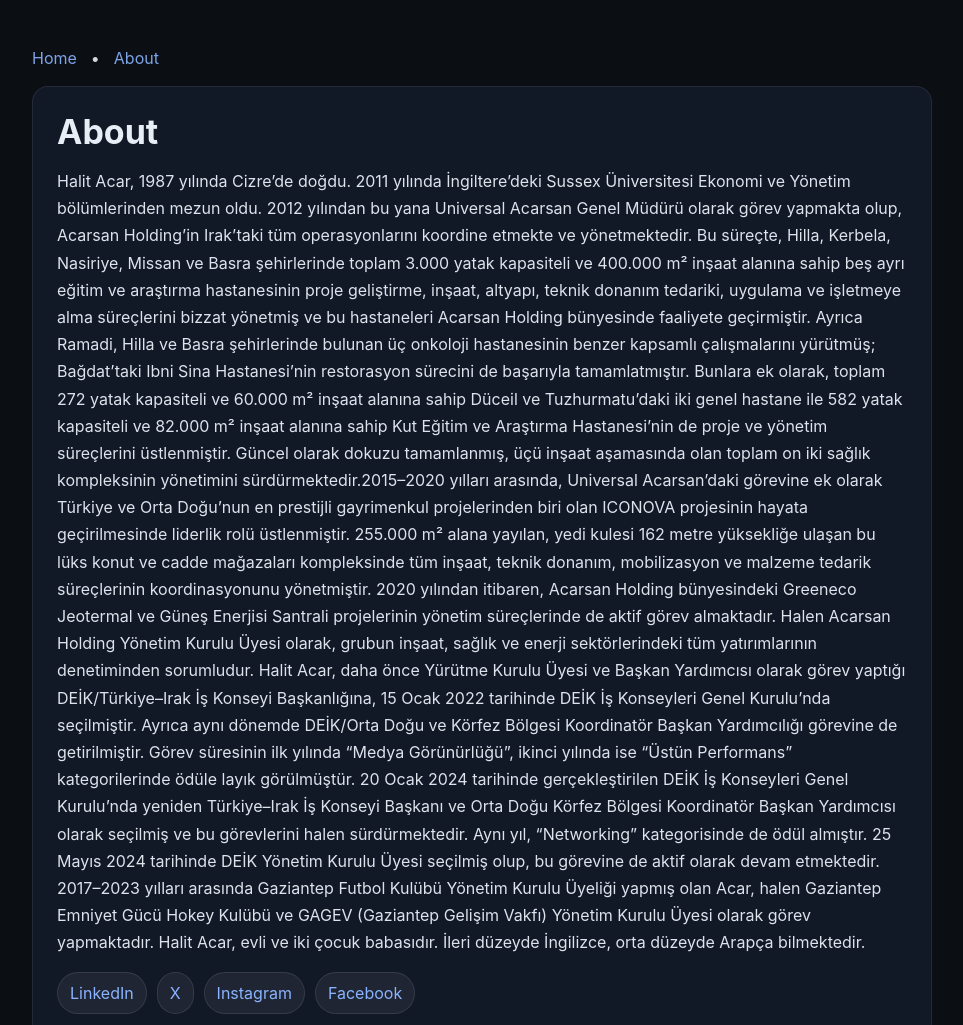
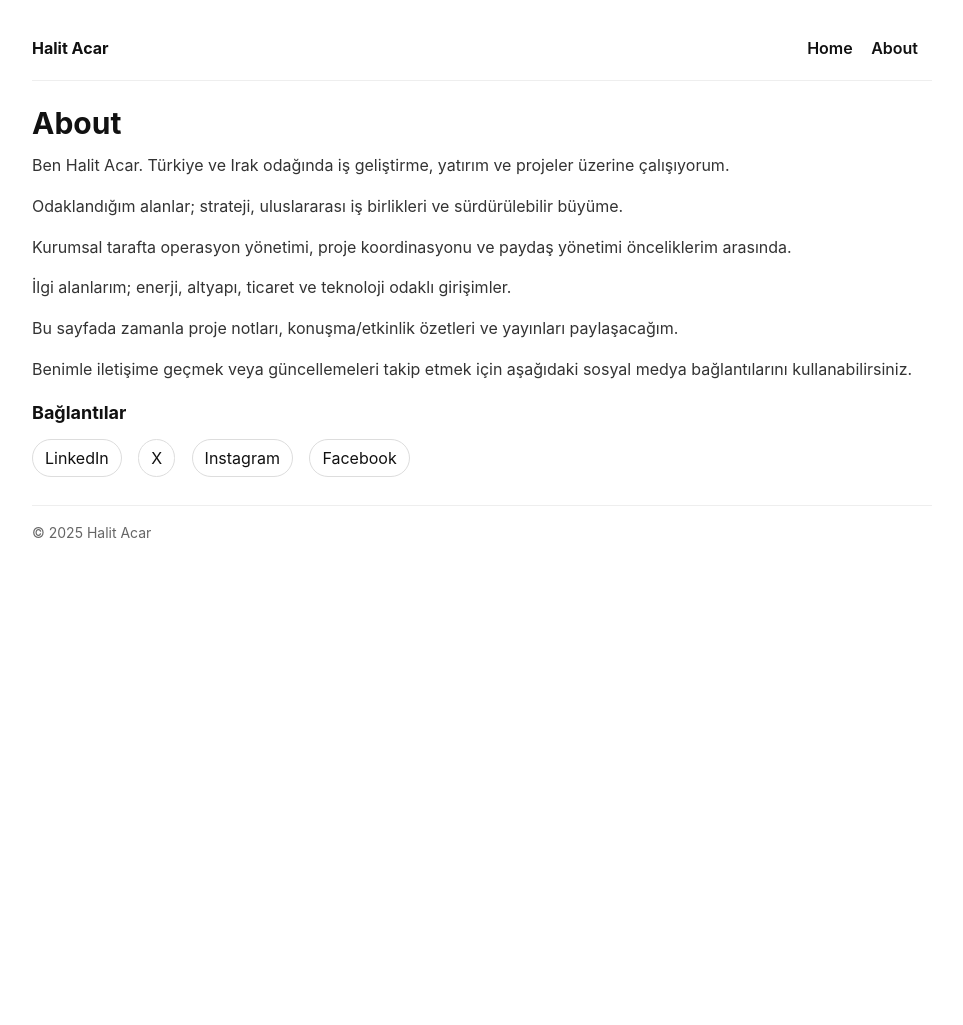
Before and after one commit to halitacar/halitacar.github.io, a plain HTML site: page about.html in a window 1280 px wide. Shown: the top 1025 px of the page, without its empty margins (158-1121 px from the left). After the commit the page ends 800 px from the top, so only its background shows below. Drawn offline with Linux system fonts and the light colour scheme.

Commit message:
Revamp About page with new styles and content
Updated the layout and content of the About page, including styling and personal information.

```diff
--- a/about.html
+++ b/about.html
@@ -4,74 +4,53 @@
   <meta charset="utf-8" />
   <meta name="viewport" content="width=device-width, initial-scale=1" />
   <title>About — Halit Acar</title>
+  <meta name="description" content="Halit Acar hakkında." />
   <style>
-    body{font-family: -apple-system, BlinkMacSystemFont, "Segoe UI", Roboto, Arial, sans-serif; margin:0; background:#0b0f14; color:#e8eef6;}
-    .wrap{max-width:900px; margin:0 auto; padding:48px 20px;}
-    a{color:#8ab4ff; text-decoration:none}
-    a:hover{text-decoration:underline}
-    .card{background:#111826; border:1px solid rgba(255,255,255,.08); border-radius:16px; padding:24px}
-    .nav{display:flex; gap:14px; margin-bottom:18px; opacity:.9}
-    h1{margin:0 0 10px 0; font-size:34px}
-    p{line-height:1.7; font-size:16px; opacity:.95}
-    .links{display:flex; flex-wrap:wrap; gap:10px; margin-top:16px}
-    .pill{display:inline-block; padding:10px 12px; border-radius:999px; background:rgba(255,255,255,.06); border:1px solid rgba(255,255,255,.10)}
+    body{font-family:-apple-system,BlinkMacSystemFont,Segoe UI,Roboto,Arial,sans-serif;margin:0;color:#111;background:#fff;}
+    .wrap{max-width:900px;margin:0 auto;padding:28px 18px;}
+    header{display:flex;align-items:center;justify-content:space-between;gap:16px;padding:10px 0 22px;border-bottom:1px solid #eee;}
+    nav a{margin-right:14px;text-decoration:none;color:#111;font-weight:600;}
+    nav a:hover{text-decoration:underline;}
+    h1{margin:24px 0 10px;font-size:30px;}
+    p{line-height:1.8;margin:0 0 12px;color:#333;}
+    .links a{display:inline-block;margin-right:12px;margin-top:8px;text-decoration:none;border:1px solid #ddd;padding:8px 12px;border-radius:999px;color:#111;}
+    .links a:hover{border-color:#999;}
+    footer{margin-top:28px;padding-top:18px;border-top:1px solid #eee;color:#666;font-size:14px;}
   </style>
 </head>
 <body>
   <div class="wrap">
-    <div class="nav">
-      <a href="index.html">Home</a>
-      <span>•</span>
-      <a href="about.html">About</a>
+    <header>
+      <div><strong>Halit Acar</strong></div>
+      <nav>
+        <a href="/">Home</a>
+        <a href="/about.html">About</a>
+      </nav>
+    </header>
+
+    <h1>About</h1>
+
+    <!-- 6–8 cümlelik metin (istersen ben daha kurumsal/yalın/kişisel 3 alternatif yazayım) -->
+    <p>Ben Halit Acar. Türkiye ve Irak odağında iş geliştirme, yatırım ve projeler üzerine çalışıyorum.</p>
+    <p>Odaklandığım alanlar; strateji, uluslararası iş birlikleri ve sürdürülebilir büyüme.</p>
+    <p>Kurumsal tarafta operasyon yönetimi, proje koordinasyonu ve paydaş yönetimi önceliklerim arasında.</p>
+    <p>İlgi alanlarım; enerji, altyapı, ticaret ve teknoloji odaklı girişimler.</p>
+    <p>Bu sayfada zamanla proje notları, konuşma/etkinlik özetleri ve yayınları paylaşacağım.</p>
+    <p>Benimle iletişime geçmek veya güncellemeleri takip etmek için aşağıdaki sosyal medya bağlantılarını kullanabilirsiniz.</p>
+
+    <h2 style="margin:18px 0 8px; font-size:18px;">Bağlantılar</h2>
+    <div class="links">
+      <a href="LINKEDIN_LINKIN" target="_blank" rel="noopener">LinkedIn</a>
+      <a href="X_LINKIN" target="_blank" rel="noopener">X</a>
+      <a href="INSTAGRAM_LINKIN" target="_blank" rel="noopener">Instagram</a>
+      <a href="FACEBOOK_LINKIN" target="_blank" rel="noopener">Facebook</a>
     </div>
 
-    <div class="card">
-      <h1>About</h1>
+    <footer>© <span id="y"></span> Halit Acar</footer>
+  </div>
 
-      <p>
-        Halit Acar, 1987 yılında Cizre’de doğdu. 2011 yılında İngiltere’deki Sussex Üniversitesi Ekonomi ve Yönetim bölümlerinden mezun oldu.
-
-2012 yılından bu yana Universal Acarsan Genel Müdürü olarak görev yapmakta olup, Acarsan Holding’in Irak’taki tüm operasyonlarını koordine etmekte ve
-yönetmektedir.
-
-Bu süreçte, Hilla, Kerbela, Nasiriye, Missan ve Basra şehirlerinde toplam 3.000 yatak kapasiteli ve 400.000 m² inşaat alanına sahip beş ayrı eğitim ve araştırma hastanesinin proje geliştirme, inşaat, altyapı, teknik donanım tedariki, uygulama ve işletmeye alma süreçlerini bizzat yönetmiş ve bu hastaneleri Acarsan Holding bünyesinde faaliyete geçirmiştir.
-
-Ayrıca Ramadi, Hilla ve Basra şehirlerinde bulunan üç onkoloji hastanesinin benzer kapsamlı çalışmalarını yürütmüş; Bağdat’taki Ibni Sina Hastanesi’nin restorasyon sürecini de başarıyla tamamlatmıştır.
-
-Bunlara ek olarak, toplam 272 yatak kapasiteli ve 60.000 m² inşaat alanına sahip Düceil ve Tuzhurmatu’daki iki genel hastane ile 582 yatak kapasiteli ve 82.000 m² inşaat alanına sahip Kut Eğitim ve Araştırma Hastanesi’nin de proje ve yönetim süreçlerini üstlenmiştir.
-
-Güncel olarak dokuzu tamamlanmış, üçü inşaat aşamasında olan toplam on iki sağlık kompleksinin yönetimini sürdürmektedir.2015–2020 yılları arasında, Universal Acarsan’daki görevine ek olarak Türkiye ve Orta Doğu’nun en prestijli gayrimenkul projelerinden biri olan ICONOVA projesinin hayata geçirilmesinde liderlik rolü üstlenmiştir.
-
-255.000 m² alana yayılan, yedi kulesi 162 metre yüksekliğe ulaşan bu lüks konut ve cadde mağazaları kompleksinde tüm inşaat, teknik donanım, mobilizasyon ve malzeme tedarik süreçlerinin koordinasyonunu yönetmiştir.
-
-2020 yılından itibaren, Acarsan Holding bünyesindeki Greeneco Jeotermal ve Güneş Enerjisi Santrali projelerinin yönetim süreçlerinde de aktif görev almaktadır.
-
-Halen Acarsan Holding Yönetim Kurulu Üyesi olarak, grubun inşaat, sağlık ve enerji sektörlerindeki tüm yatırımlarının denetiminden sorumludur.
-
-Halit Acar, daha önce Yürütme Kurulu Üyesi ve Başkan Yardımcısı olarak görev yaptığı DEİK/Türkiye–Irak İş Konseyi Başkanlığına, 15 Ocak 2022 tarihinde DEİK İş Konseyleri Genel Kurulu’nda seçilmiştir.
-
-Ayrıca aynı dönemde DEİK/Orta Doğu ve Körfez Bölgesi Koordinatör Başkan Yardımcılığı görevine de getirilmiştir.
-
-Görev süresinin ilk yılında “Medya Görünürlüğü”, ikinci yılında ise “Üstün Performans” kategorilerinde ödüle layık görülmüştür.
-
-20 Ocak 2024 tarihinde gerçekleştirilen DEİK İş Konseyleri Genel Kurulu’nda yeniden Türkiye–Irak İş Konseyi Başkanı ve Orta Doğu Körfez Bölgesi Koordinatör Başkan Yardımcısı olarak seçilmiş ve bu görevlerini halen sürdürmektedir.
-
-Aynı yıl, “Networking” kategorisinde de ödül almıştır.
-
-25 Mayıs 2024 tarihinde DEİK Yönetim Kurulu Üyesi seçilmiş olup, bu görevine de aktif olarak devam etmektedir.
-
-2017–2023 yılları arasında Gaziantep Futbol Kulübü Yönetim Kurulu Üyeliği yapmış olan Acar, halen Gaziantep Emniyet Gücü Hokey Kulübü ve GAGEV (Gaziantep Gelişim Vakfı) Yönetim Kurulu Üyesi olarak görev yapmaktadır.
-
-Halit Acar, evli ve iki çocuk babasıdır. İleri düzeyde İngilizce, orta düzeyde Arapça bilmektedir.
-      </p>
-
-      <div class="links">
-        <a class="pill" href="https://www.linkedin.com/in/halitacar" target="_blank" rel="noopener">LinkedIn</a>
-        <a class="pill" href="https://x.com/halitacar" target="_blank" rel="noopener">X</a>
-        <a class="pill" href="https://www.instagram.com/halitacar_27" target="_blank" rel="noopener">Instagram</a>
-        <a class="pill" href="https://www.facebook.com/halitacar" target="_blank" rel="noopener">Facebook</a>
-      </div>
-    </div>
-  </div>
+  <script>
+    document.getElementById("y").textContent = new Date().getFullYear();
+  </script>
 </body>
 </html>
```
